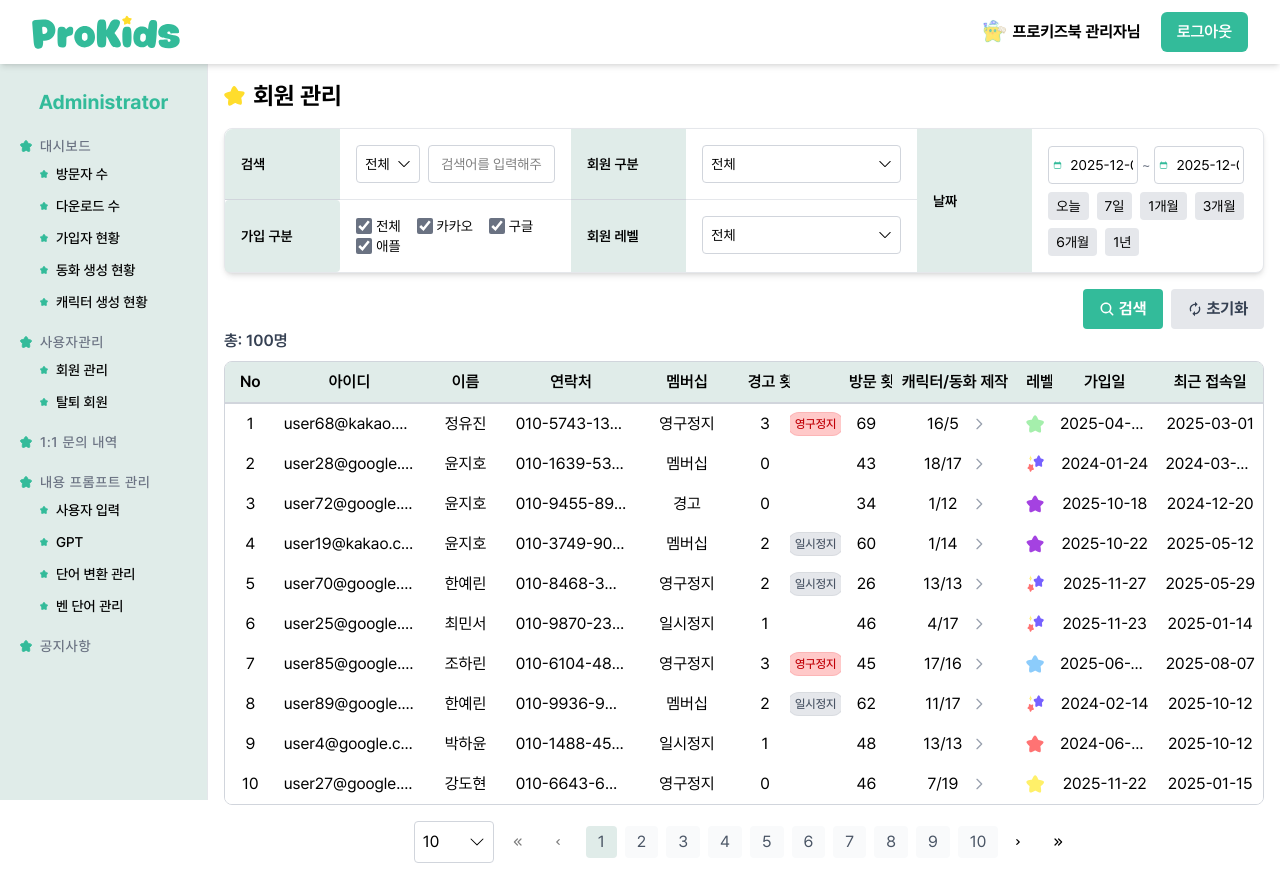
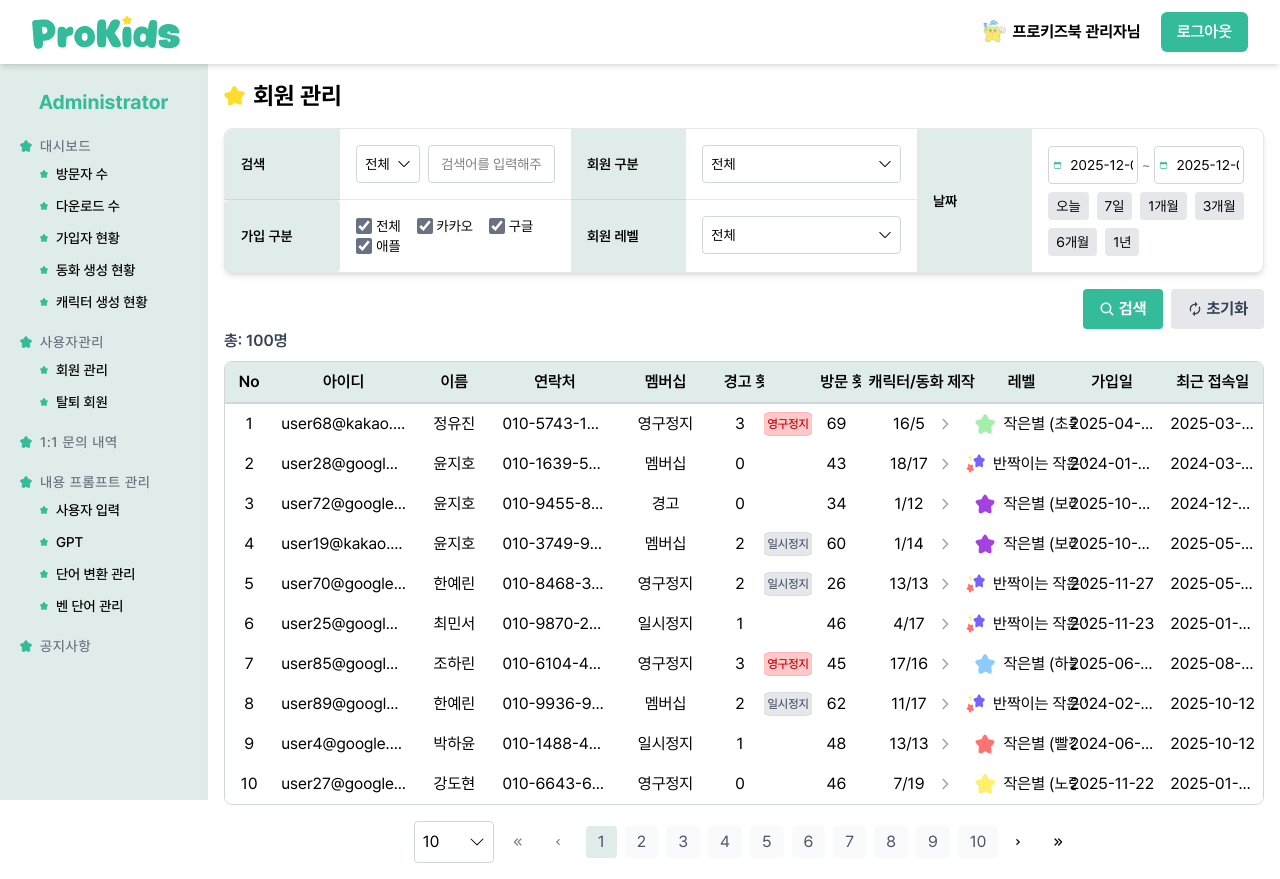
Before and after one commit to IEAinc/prokidsbook_admin, a React (Vite) app: page /users/management in a window 1280 px wide. Built offline with nearby package versions, Linux system fonts and the light colour scheme; what chartjs-plugin-datalabels would draw is missing.

Commit message:
feat/회원등급 하드코딩 제거

```diff
--- a/src/pages/users/UserManagement.tsx
+++ b/src/pages/users/UserManagement.tsx
@@ -8,40 +8,12 @@ import { HiOutlineChevronRight } from "react-icons/hi"
 
 import Grid from '../../components/common/grids/Grid.tsx'
 import SearchFilter from '../../components/pages/users/SearchFilter.tsx'
-
-import nebula_1 from '../../assets/images/level/nebula_1.svg'
-import star_2 from '../../assets/images/level/star_2.svg'
-import star_3 from '../../assets/images/level/star_3.svg'
-import star_4 from '../../assets/images/level/star_4.svg'
-import star_5 from '../../assets/images/level/star_5.svg'
-import star_6 from '../../assets/images/level/star_6.svg'
-import star_7 from '../../assets/images/level/star_7.svg'
-import star_8 from '../../assets/images/level/star_8.svg'
-import star_9 from '../../assets/images/level/star_9.svg'
-import star_10 from '../../assets/images/level/star_10.svg'
-import star_11 from '../../assets/images/level/star_11.svg'
 import Title from "../../components/common/customs/Title.tsx"
-
-const levelImages: { [key: string]: string } = {
-  "성운": nebula_1,
-  "작은 별(빨강)": star_2,
-  "작은 별(주황)": star_3,
-  "작은 별(노랑)": star_4,
-  "작은 별(초록)": star_5,
-  "작은 별(하늘)": star_6,
-  "작은 별(파랑)": star_7,
-  "작은 별(보라)": star_8,
-  "반짝반짝 작은 별": star_9,
-  "알록달록 무지개 별": star_10,
-  "초신성": star_11
-}
-
-const getLevelImage = (level: string) => levelImages[level] || nebula_1
+import StarLevel from "../../components/common/customs/StarLevel.tsx"
 
 const generateRandomData = (count: number) => {
   const names = ["김서준", "이지우", "박하윤", "최민서", "정유진", "강도현", "윤지호", "조하린", "임준호", "한예린"]
   const memberships = ["경고", "일시정지", "영구정지", "멤버십 "]
-  const levels = Object.keys(levelImages)
   const domains = ["@kakao.com", "@google.com"]
   const sampleData = []
 
@@ -60,7 +32,7 @@ const generateRandomData = (count: number) => {
     const randomWarnings = Math.floor(Math.random() * 4) //경고
     const randomVisits = Math.floor(Math.random() * 100) //방문
     const randomMake = `${Math.floor(Math.random() * 20)}/${Math.floor(Math.random() * 20)}` //캐릭터/동화 제작 횟수
-    const randomLevel = levels[Math.floor(Math.random() * levels.length)] //회원등급
+    const randomLevel = Math.floor(Math.random() * 11) + 1 //회원등급
     const randomJoinDate = getRandomDate() //가입일
     const randomRecentDate = getRandomDate() //최근 접속일
 
@@ -75,7 +47,6 @@ const generateRandomData = (count: number) => {
       visit: randomVisits,
       make: randomMake,
       level: randomLevel,
-      levelImage: getLevelImage(randomLevel),
       join: randomJoinDate,
       recent: randomRecentDate,
     })
@@ -130,11 +101,9 @@ const UserManagement: React.FC = () => {
         </div>
     },
     {
-      key: "level", label: '레벨', width: 8, centerType: "items-center",
+      key: "level", label: '레벨', width: 20, centerType: "items-center",
       render: (row: any) => (
-        <div className="flex items-center">
-          <img src={row.levelImage} alt={row.level} className="h-5 w-6" />
-        </div>
+        <StarLevel level={row.level} />
       )
     },
     { key: 'join', label: '가입일', width: 25, centerType: "text-center" },
--- a/src/pages/users/UserWithdrawn.tsx
+++ b/src/pages/users/UserWithdrawn.tsx
@@ -1,42 +1,18 @@
+/**
+ * @file UserWithdrawn.tsx
+ * @description 탈퇴 회원 관리 페이지
+ */
 import React, { useMemo } from 'react'
 import { useNavigate } from 'react-router-dom'
 import Title from '../../components/common/customs/Title.tsx'
 import Grid from '../../components/common/grids/Grid.tsx'
 import SearchFilter from '../../components/pages/users/SearchFilter.tsx'
 import { HiOutlineChevronRight } from "react-icons/hi"
-
-import nebula_1 from '../../assets/images/level/nebula_1.svg'
-import star_2 from '../../assets/images/level/star_2.svg'
-import star_3 from '../../assets/images/level/star_3.svg'
-import star_4 from '../../assets/images/level/star_4.svg'
-import star_5 from '../../assets/images/level/star_5.svg'
-import star_6 from '../../assets/images/level/star_6.svg'
-import star_7 from '../../assets/images/level/star_7.svg'
-import star_8 from '../../assets/images/level/star_8.svg'
-import star_9 from '../../assets/images/level/star_9.svg'
-import star_10 from '../../assets/images/level/star_10.svg'
-import star_11 from '../../assets/images/level/star_11.svg'
-
-const levelImages: { [key: string]: string } = {
-    "성운": nebula_1,
-    "작은 별(빨강)": star_2,
-    "작은 별(주황)": star_3,
-    "작은 별(노랑)": star_4,
-    "작은 별(초록)": star_5,
-    "작은 별(하늘)": star_6,
-    "작은 별(파랑)": star_7,
-    "작은 별(보라)": star_8,
-    "반짝반짝 작은 별": star_9,
-    "알록달록 무지개 별": star_10,
-    "초신성": star_11
-}
-
-const getLevelImage = (level: string) => levelImages[level] || nebula_1
+import StarLevel from "../../components/common/customs/StarLevel.tsx"
 
 const generateRandomData = (count: number) => {
   const names = ["김서준", "이지우", "박하윤", "최민서", "정유진", "강도현", "윤지호", "조하린", "임준호", "한예린"];
   const memberships = ["경고", "일시정지", "영구정지", "멤버십 "]
-    const levels = Object.keys(levelImages)
   const domains = ["@kakao.com", "@google.com"]
   const sampleData = []
 
@@ -55,7 +31,7 @@ const generateRandomData = (count: number) => {
     const randomWarnings = Math.floor(Math.random() * 4)
     const randomVisits = Math.floor(Math.random() * 100)
     const randomMake = `${Math.floor(Math.random() * 20)}/${Math.floor(Math.random() * 20)}`
-        const randomLevel = levels[Math.floor(Math.random() * levels.length)]
+    const randomLevel = Math.floor(Math.random() * 11) + 1
     const randomJoinDate = getRandomDate()
     const randomRecentDate = getRandomDate()
 
@@ -69,7 +45,6 @@ const generateRandomData = (count: number) => {
       visit: randomVisits,
       make: randomMake,
       level: randomLevel,
-            levelImage: getLevelImage(randomLevel),
       join: randomJoinDate,
       withdrawal: randomRecentDate,
     })
@@ -110,7 +85,8 @@ const UserWithdrawn: React.FC = () => {
       )
     },
     { key: "visit", label: "방문 횟수", width: 12, centerType: "text-center" },
-        { key: "make", label: "캐릭터/동화 제작", width: 30, centerType: "text-center",
+    {
+      key: "make", label: "캐릭터/동화 제작", width: 30, centerType: "text-center",
       render: (row: any) =>
         <div className="flex justify-center items-center">
           <p className="text-center w-10">{row.make}</p>
@@ -124,11 +100,9 @@ const UserWithdrawn: React.FC = () => {
         </div>
     },
     {
-            key: "level", label: '레벨', width: 8, centerType: "items-center",
+      key: "level", label: '레벨', width: 20, centerType: "items-center",
       render: (row: any) => (
-                <div className="flex items-center">
-                    <img src={row.levelImage} alt={row.level} className="h-5 w-6" />
-                </div>
+        <StarLevel level={row.level} />
       )
     },
     { key: 'join', label: '가입일', width: 25, centerType: "text-center" },
@@ -140,8 +114,8 @@ const UserWithdrawn: React.FC = () => {
   return (
     <div>
       <Title title="탈퇴 회원" />
-            <SearchFilter/>
-            <Grid columns={columns} data={sampleData} isPaginated={true} showTotal={true} maxHeight="455px" onRowClick={handleRowClick}/>
+      <SearchFilter />
+      <Grid columns={columns} data={sampleData} isPaginated={true} showTotal={true} maxHeight="455px" onRowClick={handleRowClick} />
     </div>
   )
 }
```
Lines whose indentation alone changed are shown as unchanged.
